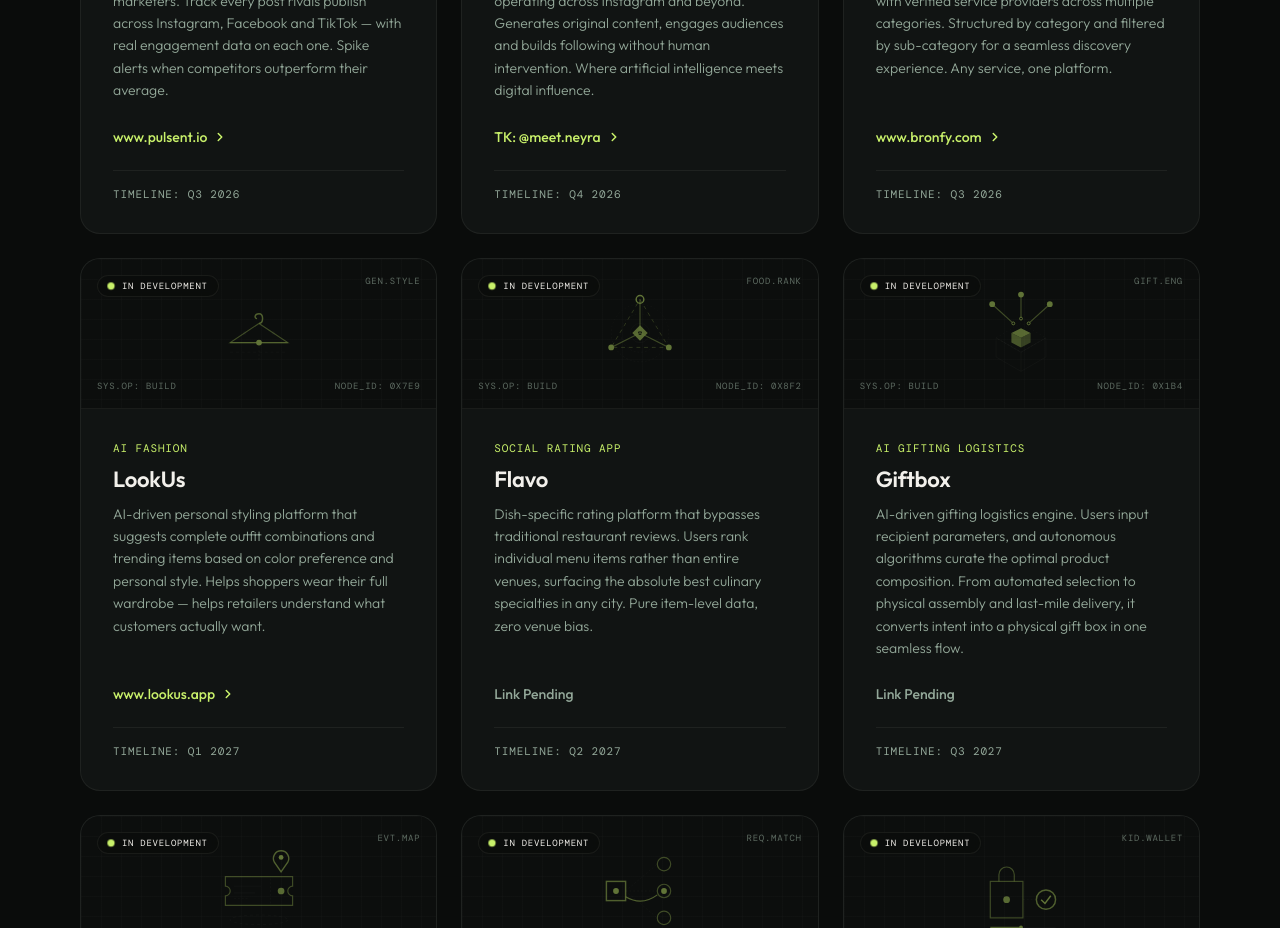
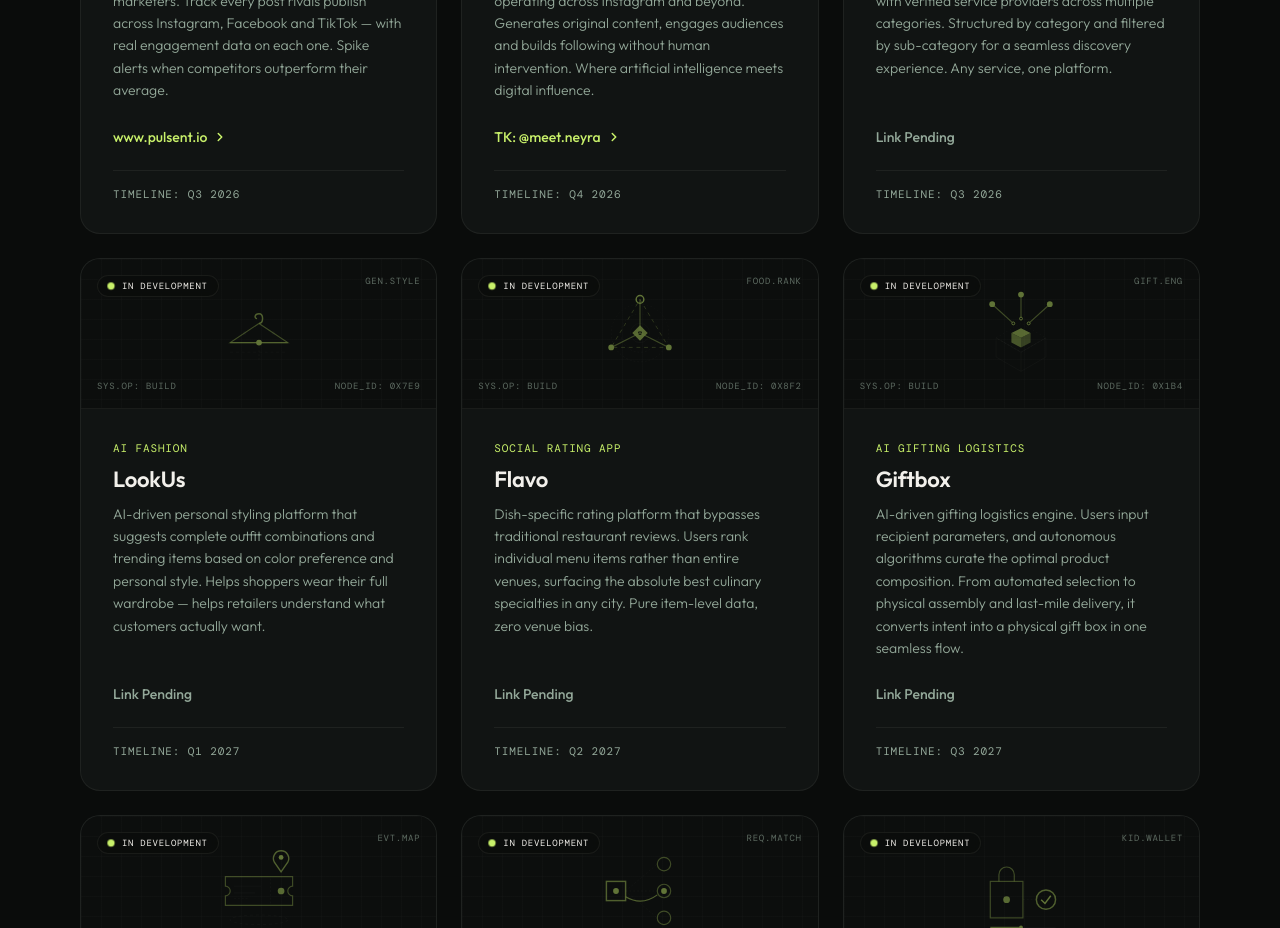
Before and after one commit to oaghalarov/digiven.studio, a plain HTML site: page index.html in a window 1280 px wide. Shown: the part 2200-3128 px from the top of the page. Drawn offline with nearby package versions, Linux system fonts and the light colour scheme; a web font is replaced by a local one.

Commit message:
Update service links to 'Link Pending'
Replaced links with 'Link Pending' text for two services.

```diff
--- a/index.html
+++ b/index.html
@@ -1588,10 +1588,7 @@
               One-stop marketplace connecting customers with verified service providers across multiple categories. Structured by category and filtered by sub-category for a seamless discovery experience. Any service, one platform.
             </p>
             <div style="margin-bottom: 24px;">
-              <a href="https://www.bronfy.com" target="_blank" rel="noopener noreferrer" class="pc-link">
-                www.bronfy.com
-                <svg width="14" height="14" viewBox="0 0 14 14" fill="none" xmlns="http://www.w3.org/2000/svg"><path d="M5.25 10.5L8.75 7L5.25 3.5" stroke="currentColor" stroke-width="1.5" stroke-linecap="round" stroke-linejoin="round"/></svg>
-              </a>
+              <span style="color: var(--muted); font-size: 14px; font-weight: 500;">Link Pending</span>
             </div>
             <div class="pc-footer font-mono">TIMELINE: Q3 2026</div>
           </div>
@@ -1632,10 +1629,7 @@
               AI-driven personal styling platform that suggests complete outfit combinations and trending items based on color preference and personal style. Helps shoppers wear their full wardrobe — helps retailers understand what customers actually want.
             </p>
             <div style="margin-bottom: 24px;">
-              <a href="https://www.lookus.app" target="_blank" rel="noopener noreferrer" class="pc-link">
-                www.lookus.app
-                <svg width="14" height="14" viewBox="0 0 14 14" fill="none" xmlns="http://www.w3.org/2000/svg"><path d="M5.25 10.5L8.75 7L5.25 3.5" stroke="currentColor" stroke-width="1.5" stroke-linecap="round" stroke-linejoin="round"/></svg>
-              </a>
+              <span style="color: var(--muted); font-size: 14px; font-weight: 500;">Link Pending</span>
             </div>
             <div class="pc-footer font-mono">TIMELINE: Q1 2027</div>
           </div>
```
